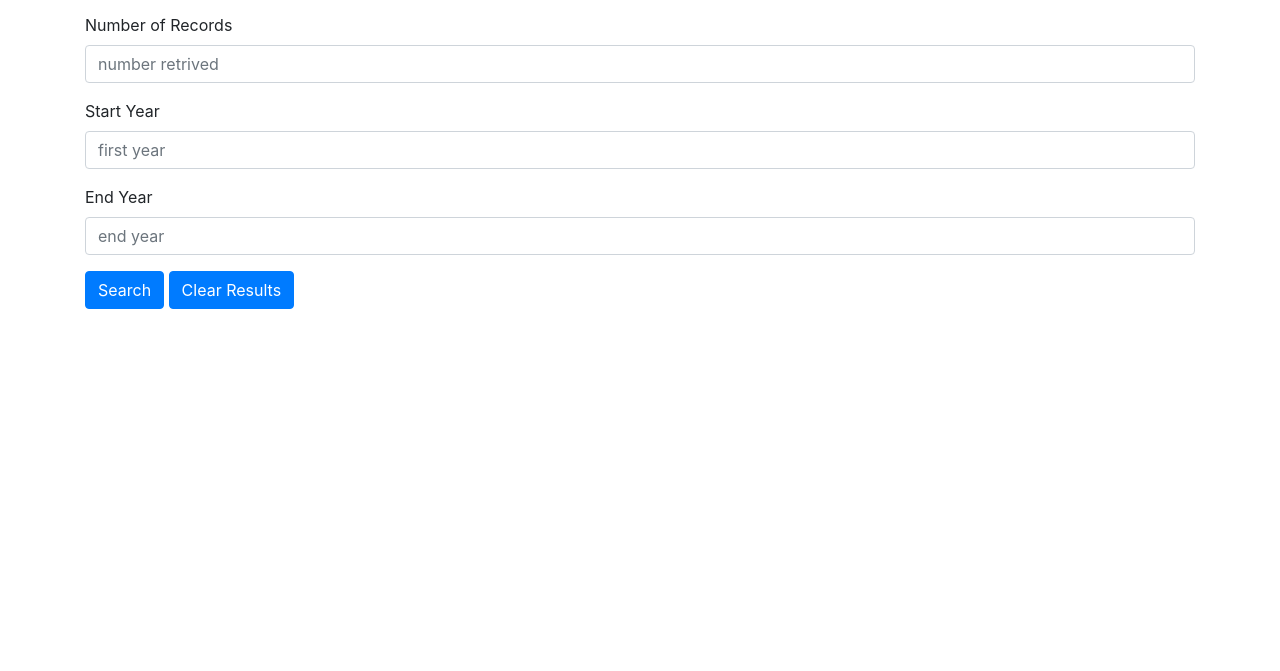
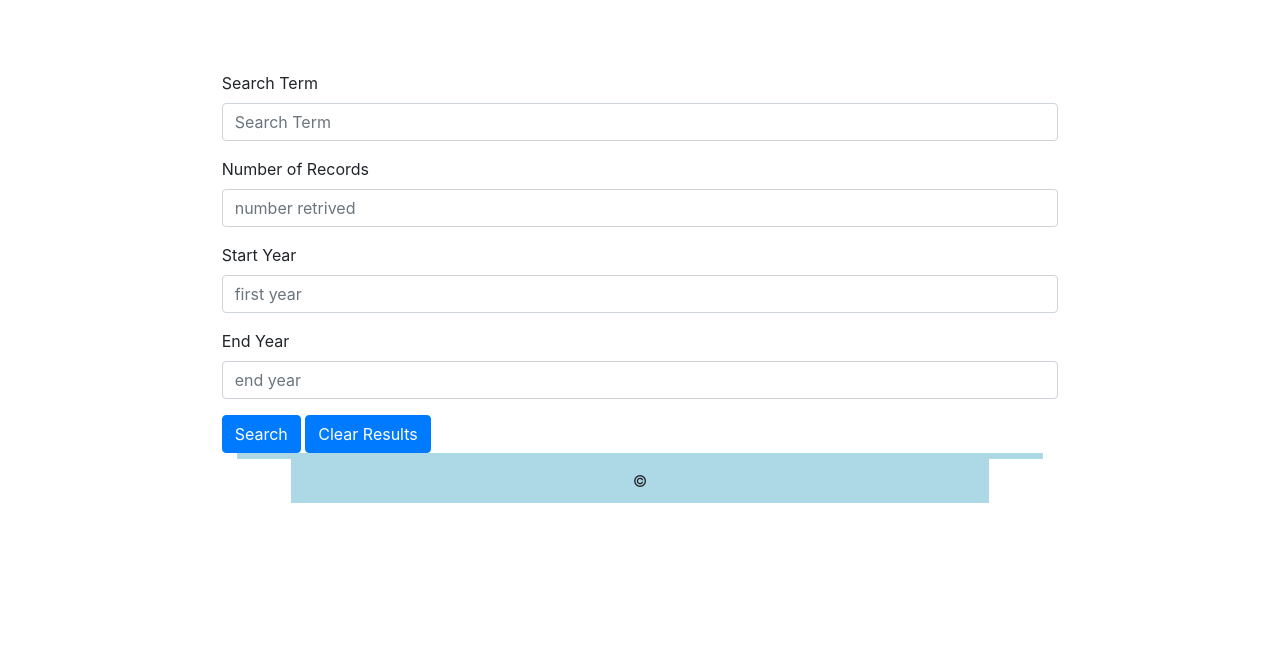
Before and after one commit to Rogue1037/NYtimes, a plain HTML site: page index.html in a window 1280 px wide. Shown: the part 129-800 px from the top of the page. Drawn offline with nearby package versions, Linux system fonts and the light colour scheme.

Commit message:
added to html css

```diff
--- a/assets/css/style.css
+++ b/assets/css/style.css
@@ -1,12 +1,37 @@
 * {
     box-sizing: border-box;
+}
 
-}
 #header {
     background-color: lightblue;
     font-family: 'Noto Sans', sans-serif;
     margin: auto;
     letter-spacing: 2.0;
+    height: 100px;
+    padding: 25px;
+}
+
+.body {
+    font-family: 'Noto Sans', sans-serif;
+    letter-spacing: 2.0;
+}
+
+#mainContent {
+    margin: auto;
+    padding: 100px;
 
 
 }
+#topArticles{
+    box-sizing: border-box;
+    border: solid 3px;
+    border-color: lightblue;
+
+}
+#footer {
+    background-color: lightblue;
+    margin: auto;
+    padding: 10px;
+
+
+}
--- a/index.html
+++ b/index.html
@@ -34,7 +34,7 @@
 
     </div>
 
-    <div class="container-fluid" id="mainContent">
+    <div class="col-sm-10" id="mainContent">
 
         <div class="container" id="formContent">
             <form>
@@ -62,16 +62,20 @@
                 <button type="reset" class="btn btn-primary" id="clearButton">Clear Results</button>
             </form>
 
-            <div class="container" id="topArticles">
+            <div class="container">
+                <div id="topArticles">
+
+
+                </div>
 
             </div>
 
-            <div class="container.fluid">
-                <footer id="footer">
+            <div class="col-sm-10" id="footer" style="text-align: center">
+                <footer>
+                    &#169
+                </footer>
+            </div>
 
-                </footer>
-
-            </div>
 
 
 
```
